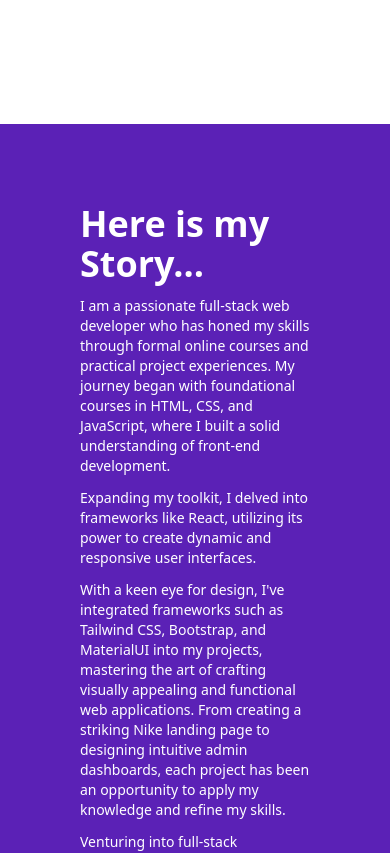
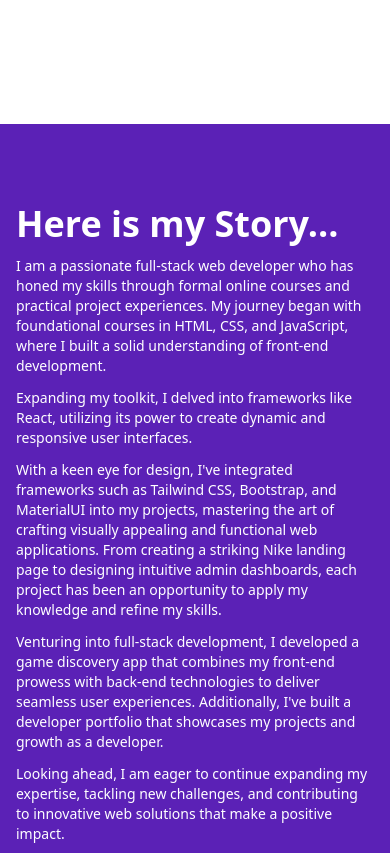
Before and after one commit to BenedictJoachim/benedict, a React (Vite) app: page / in a window 390 px wide. Shown: the part 1160-2013 px from the top of the page. Built offline with nearby package versions, Linux system fonts and the light colour scheme.

Commit message:
Adjust background padding on extra small screens

```diff
--- a/src/components/Background.jsx
+++ b/src/components/Background.jsx
@@ -2,7 +2,7 @@ import { backgroundImage3 } from "../assets/images"
 
 const Background = () => {
     return (
-        <section className="p-20 flex flex-col sm:flex-row">
+        <section className="px-4 py-20 lg:p-20 flex flex-col gap-10 lg:flex-row">
             <div className="sm:basis-1/2">
                 <h2 className="text-4xl font-bold text-white">Here is my Story...</h2>
                 <p className="mt-3 text-sm text-white">I am a passionate full-stack web developer who has honed my skills through formal online courses and practical project experiences. My journey began with foundational courses in HTML, CSS, and JavaScript, where I built a solid understanding of front-end development.</p>
@@ -15,7 +15,6 @@ const Background = () => {
                 <img
                     src={backgroundImage3}
                     alt="developer"
-
                  />
             </div>
         </section>
```
